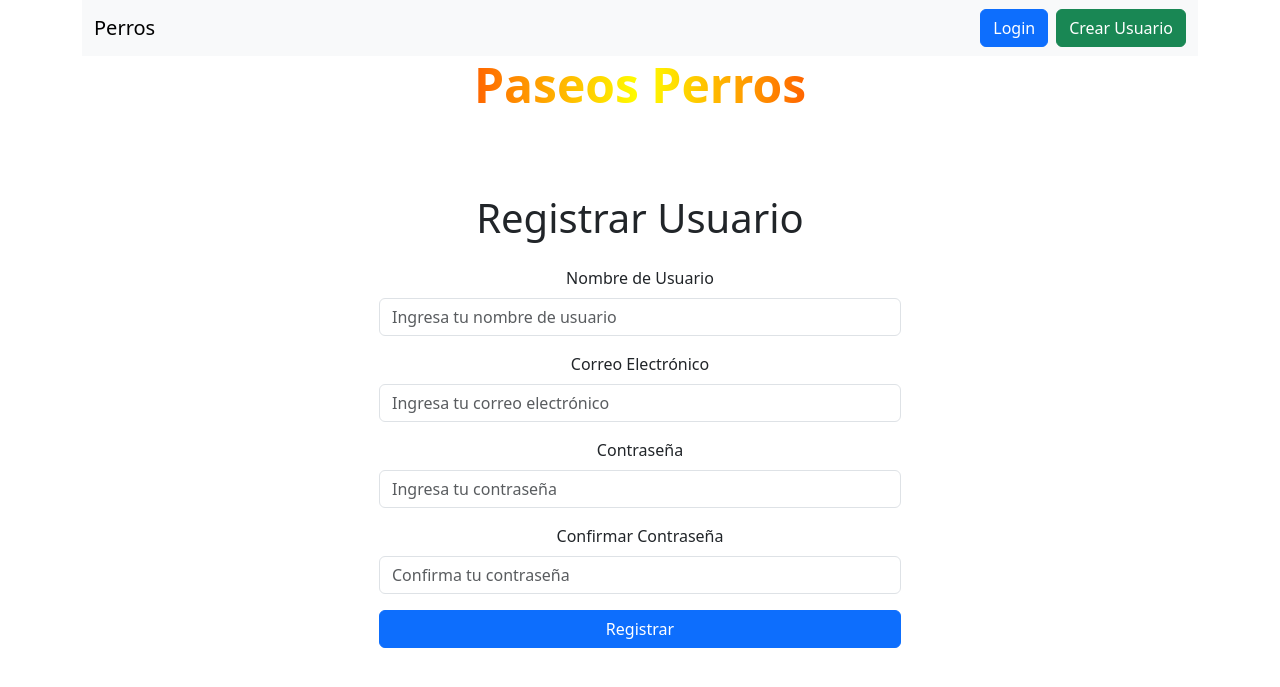
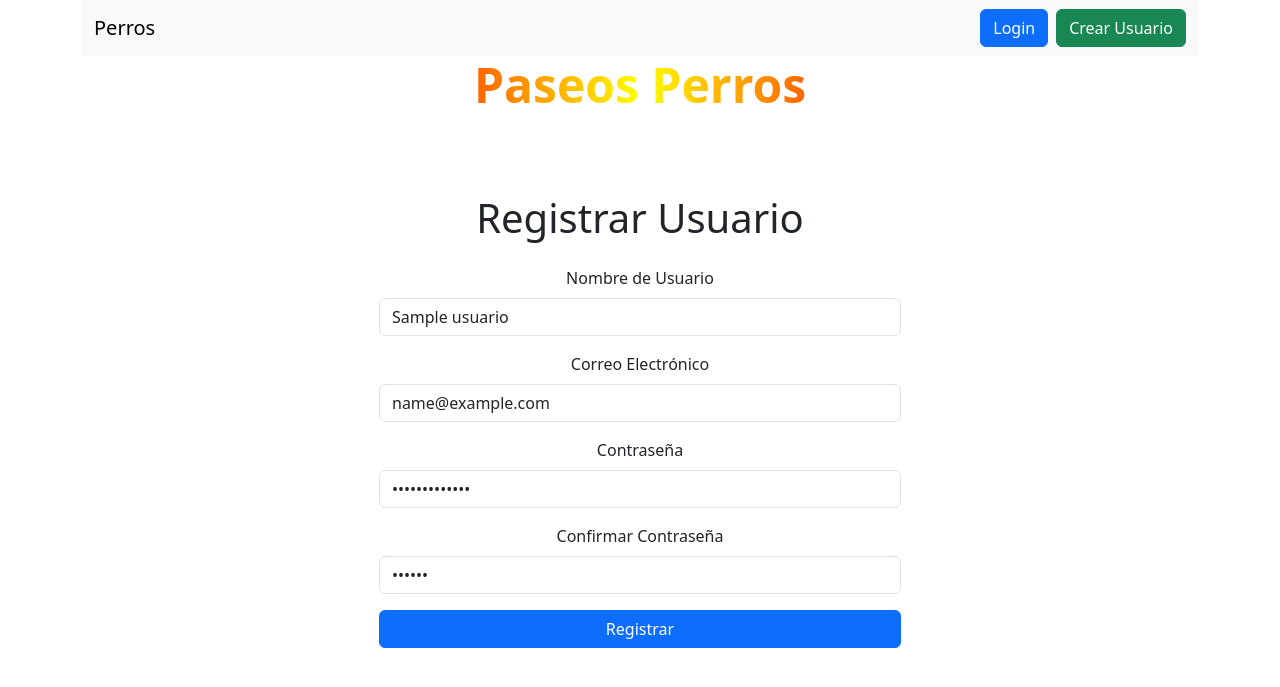
Before and after one commit to angeldzz/DJANGO_STRIPE, a Django app: template proyectoPruebaPagos/base/templates/base/registrarUsuario.html in a window 1280 px wide. Shown: the top 687 px of the page. Run offline with Django 5.2, Linux system fonts and the light colour scheme; the template is opened without the code that fills it: most values are stand-ins (such as "Sample title", 1, 10 or a date in 2020); some libraries are stand-ins or nearby versions.

Commit message:
Mejora creacion usuarios

```diff
--- a/proyectoPruebaPagos/base/templates/base/inicio.html
+++ b/proyectoPruebaPagos/base/templates/base/inicio.html
@@ -5,7 +5,7 @@
     <button id="checkout-button">Pagar Paseo de 1 hora</button>
 
     <script>
-        var stripe = Stripe("{{ stripe_public_key }}");
+        var stripe = Stripe("pk_test_51R9i69P9gnNCWYvBjXxmTZwJwbLCLEFOHnrZnX4r9EWN1CTvgDJuKXLcradThwuXG6YcB2z55bZa9wAInEs10yzk0073Vfiatr");
 
         document.getElementById("checkout-button").addEventListener("click", function () {
             fetch("{% url 'checkout' %}", {
--- a/proyectoPruebaPagos/base/templates/base/registrarUsuario.html
+++ b/proyectoPruebaPagos/base/templates/base/registrarUsuario.html
@@ -1,4 +1,8 @@
 {% extends "base/base.html" %}
+
+{% load static %}
+
+{% block titulo %}Registro Usuario{% endblock %}
 
 {% block contenido %}
     <div class="container mt-5">
@@ -12,23 +16,23 @@
             {% endfor %}
         {% endif %}
 
-        <form method="post">
+        <form method="post" class="form-registro">
             {% csrf_token %}
             <div class="mb-3">
                 <label for="username" class="form-label">Nombre de Usuario</label>
-                <input type="text" class="form-control" id="username" name="username" placeholder="Ingresa tu nombre de usuario" required>
+                <input value="{{ usuario }}" type="text" class="form-control" id="username" name="username" placeholder="Ingresa tu nombre de usuario" required>
             </div>
             <div class="mb-3">
                 <label for="email" class="form-label">Correo Electrónico</label>
-                <input type="email" class="form-control" id="email" name="email" placeholder="Ingresa tu correo electrónico" required>
+                <input value="{{ email }}" type="email" class="form-control" id="email" name="email" placeholder="Ingresa tu correo electrónico" required>
             </div>
             <div class="mb-3">
                 <label for="password" class="form-label">Contraseña</label>
-                <input type="password" class="form-control" id="password" name="password" placeholder="Ingresa tu contraseña" required>
+                <input value="{{ contra }}" type="password" class="form-control" id="password" name="password" placeholder="Ingresa tu contraseña" required>
             </div>
             <div class="mb-3">
                 <label for="confirm_password" class="form-label">Confirmar Contraseña</label>
-                <input type="password" class="form-control" id="confirm_password" name="confirm_password" placeholder="Confirma tu contraseña" required>
+                <input value="{{ verficiar_contra }}" type="password" class="form-control" id="confirm_password" name="confirm_password" placeholder="Confirma tu contraseña" required>
             </div>
             <div id="error-message" class="text-danger mb-3" style="display: none;">Las contraseñas no coinciden.</div>
             <button type="submit" class="btn btn-primary w-100">Registrar</button>
```
Also changed, not shown: proyectoPruebaPagos/base/views.py (+22 -5 lines).
